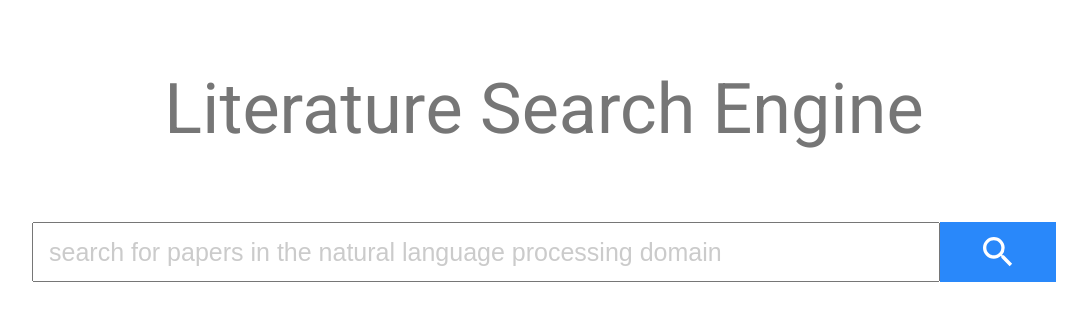
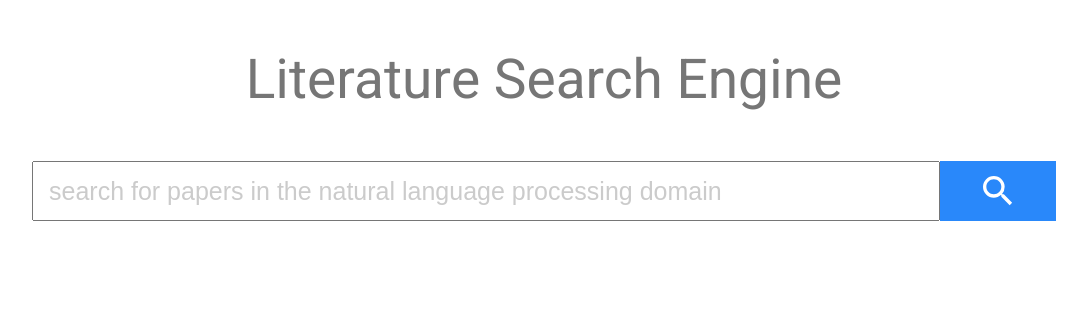
Before and after one commit to Dongaiqing/CS510-Final-Project, a Flask app: page / in a window 1280 px wide. Shown: the top 321 px of the page, without its empty margins (96-1183 px from the left). Run offline with Flask 2, Linux system fonts and the light colour scheme; parts of the project's set-up code (start-up, migrations or seed data) failed here and were passed over.

Commit message:
style refinements

```diff
--- a/search_engine/searchengine/static/styles.css
+++ b/search_engine/searchengine/static/styles.css
@@ -15,9 +15,9 @@ body {
 }
 
 .title {
-    font-size: 70px;
+    font-size: 55px;
     color: rgb(118, 118, 118);
-    margin: 60px 50px 60px 50px;
+    margin: 40px;
 }
 
 .input-wrapper {
@@ -71,7 +71,7 @@ body {
 
 .no-result-wrapper {
     width: 80%;
-    margin: 60px 0 60px 0;
+    margin: 50px 0 50px 0;
     display: flex;
     align-items: center;
     display: none;
@@ -84,11 +84,7 @@ body {
 }
 
 .results-wrapper {
-    display: flex;
     width: 80%;
-    flex-direction: column;
-    align-items: center;
-    justify-content: center;
     margin-bottom: 70px;
 }
 
@@ -97,7 +93,7 @@ body {
     flex-direction: row;
     justify-content: center;
     align-items: center;
-    margin-top: 60px;
+    margin-top: 40px;
 }
 
 .result-contents-wrapper {
@@ -112,7 +108,7 @@ body {
     flex-direction: column;
     align-items: center;
     justify-content: center;
-    font-size: 50px;
+    font-size: 40px;
     color: rgb(215, 215, 215);;
     margin-right: 40px;
     height: 100%;
@@ -150,7 +146,7 @@ body {
 }
 
 .result-title {
-    font-size: 30px;
+    font-size: 25px;
     text-decoration: none;
     color: rgb(63, 131, 215);
     transition: .2s;
@@ -163,13 +159,13 @@ body {
 }
 
 .result-authors {
-    font-size: 25px;
+    font-size: 20px;
     margin: 5px 0 5px 0;
     color: rgb(86, 148, 103)
 }
 
 .result-abstract {
-    font-size: 22px;
+    font-size: 18px;
     margin: 5px 0 5px 0;
 }
 
```
